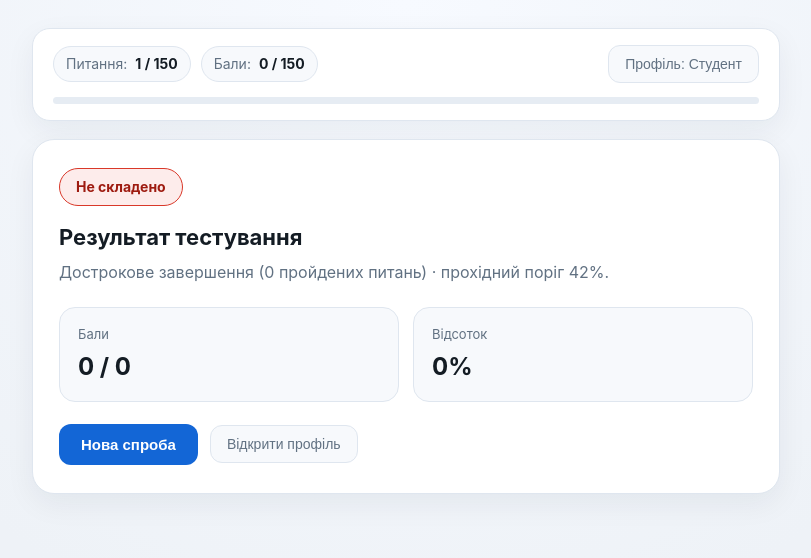
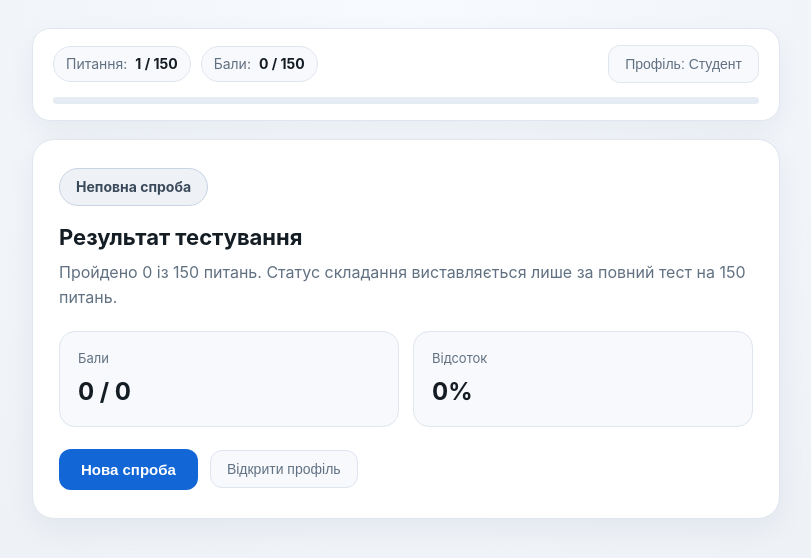
Before and after one commit to ivankoko777/edki-quiz, a plain HTML site: page index.html in a window 1280 px wide. Both pictures are taken after a click on the button "Завершити спробу". Shown: the whole page, without its empty margins (234-1045 px from the left). Drawn offline with Linux system fonts and the light colour scheme.

Commit message:
Add files via upload

```diff
--- a/index.html
+++ b/index.html
@@ -21,6 +21,9 @@
       --bad-bg: #fdeceb;
       --bad-border: #d93829;
       --bad-text: #9e1b10;
+      --neutral-bg: #eef2f7;
+      --neutral-border: #c9d4e3;
+      --neutral-text: #3b4a5a;
       --shadow: 0 10px 30px rgba(15, 28, 46, 0.06);
     }
 
@@ -269,6 +272,17 @@
       border: 1px solid var(--bad-border);
     }
 
+    .badge-partial {
+      display: inline-block;
+      padding: 7px 16px;
+      border-radius: 999px;
+      font-weight: 700;
+      font-size: 14px;
+      background: var(--neutral-bg);
+      color: var(--neutral-text);
+      border: 1px solid var(--neutral-border);
+    }
+
     .summary-grid {
       display: grid;
       grid-template-columns: repeat(auto-fit, minmax(180px, 1fr));
@@ -410,7 +424,7 @@
     <div class="card" id="resultCard" style="display: none;">
       <div id="statusBadge"></div>
       <h2 style="margin: 14px 0 6px; font-size: 22px;">Результат тестування</h2>
-      <p style="color: var(--muted); margin: 0;" id="summaryNote">Прохідний поріг — 42%.</p>
+      <p style="color: var(--muted); margin: 0;" id="summaryNote"></p>
 
       <div class="summary-grid">
         <div class="summary-box">
@@ -649,15 +663,20 @@
         row.className = "history-item";
 
         const left = document.createElement("div");
-        const modeLabel = entry.fullRun ? "Повна спроба" : `Достроково (${entry.answeredCount} питань)`;
+        const modeLabel = entry.fullRun ? "Повна спроба (150)" : `Неповна спроба (${entry.answeredCount} питань)`;
         left.innerHTML = `
           <div class="history-score">${entry.score} / ${entry.denominator} (${entry.percentage}%)</div>
           <div class="history-meta">${modeLabel} · ${formatDate(entry.date)}</div>
         `;
 
         const badge = document.createElement("span");
-        badge.className = entry.passed ? "badge-pass" : "badge-fail";
-        badge.textContent = entry.passed ? "Складено" : "Не складено";
+        if (entry.fullRun) {
+          badge.className = entry.passed ? "badge-pass" : "badge-fail";
+          badge.textContent = entry.passed ? "Складено" : "Не складено";
+        } else {
+          badge.className = "badge-partial";
+          badge.textContent = "Неповна спроба";
+        }
 
         row.appendChild(left);
         row.appendChild(badge);
@@ -761,19 +780,22 @@
       resultCardEl.style.display = "block";
 
       const fullRunTotal = attemptQuestions.length;
-      const completedFullRun = answeredCount >= fullRunTotal && fullRunTotal > 0;
+      const completedFullRun = fullRunTotal > 0 && answeredCount >= fullRunTotal;
       const denominator = completedFullRun ? fullRunTotal : Math.max(1, answeredCount);
 
       const percentage = answeredCount > 0 ? Number(((score / denominator) * 100).toFixed(1)) : 0;
-      const passed = percentage >= PASS_PERCENTAGE;
+      const passed = completedFullRun ? percentage >= PASS_PERCENTAGE : null;
 
       const badgeEl = document.getElementById("statusBadge");
-      badgeEl.className = passed ? "badge-pass" : "badge-fail";
-      badgeEl.textContent = passed ? "Складено" : "Не складено";
-
-      summaryNoteEl.textContent = completedFullRun
-        ? `Повна спроба (${fullRunTotal} питань) · прохідний поріг ${PASS_PERCENTAGE}%.`
-        : `Дострокове завершення (${answeredCount} пройдених питань) · прохідний поріг ${PASS_PERCENTAGE}%.`;
+      if (completedFullRun) {
+        badgeEl.className = passed ? "badge-pass" : "badge-fail";
+        badgeEl.textContent = passed ? "Складено" : "Не складено";
+        summaryNoteEl.textContent = `Пройдено всі ${fullRunTotal} питань · прохідний поріг ${PASS_PERCENTAGE}%.`;
+      } else {
+        badgeEl.className = "badge-partial";
+        badgeEl.textContent = "Неповна спроба";
+        summaryNoteEl.textContent = `Пройдено ${answeredCount} із ${fullRunTotal} питань. Статус складання виставляється лише за повний тест на ${fullRunTotal} питань.`;
+      }
 
       document.getElementById("finalScore").textContent = answeredCount > 0
         ? `${score} / ${denominator}`
```
